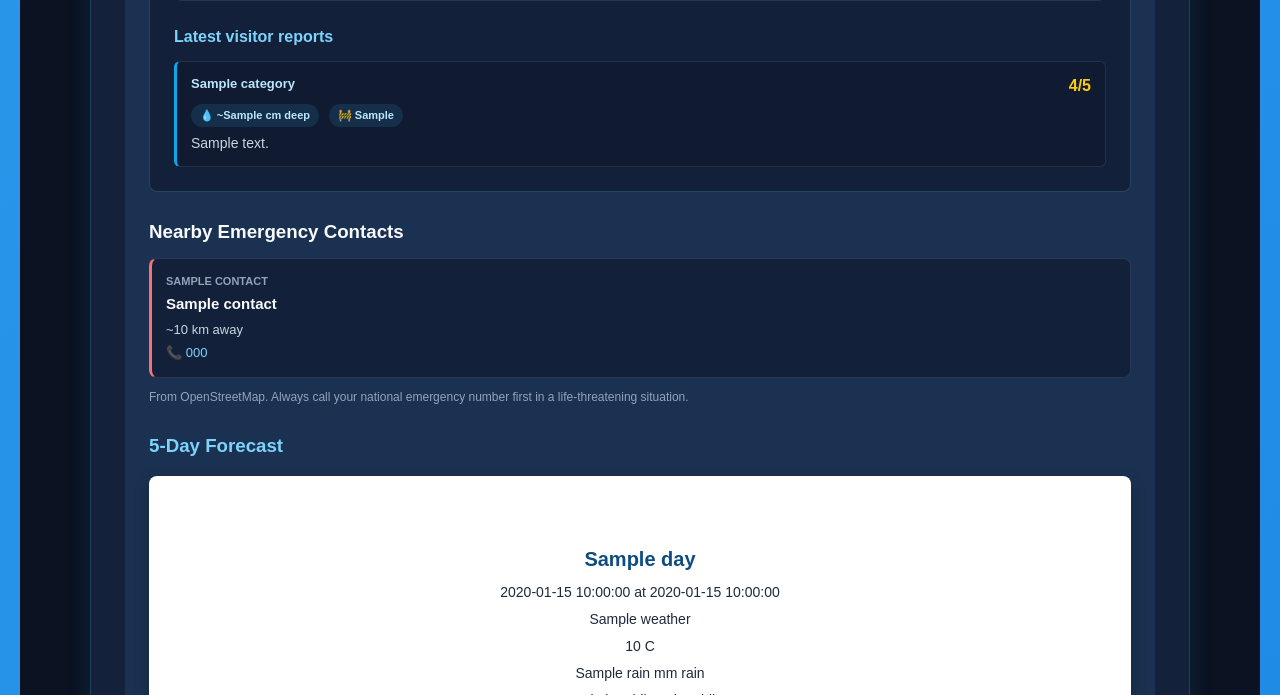
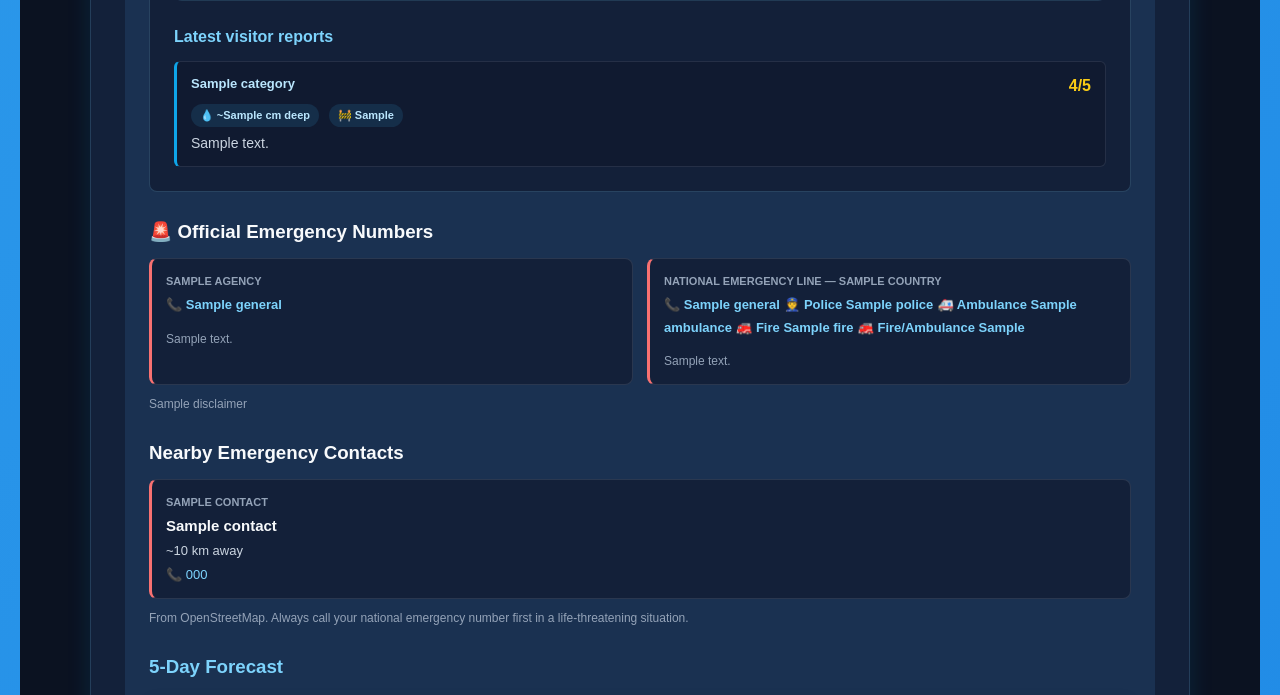
Before and after one commit to Showdaddy-byte/FloodGuard-AI, a Flask app: template templates/index.html in a window 1280 px wide. Shown: the part 5805-6500 px from the top of the page. Run offline with Flask 3, Linux system fonts and the light colour scheme; the template is opened without the code that fills it: most values are stand-ins (such as "Sample title", 1, 10 or a date in 2020).

Commit message:
Milestone 1 - Backend improvements and maintenance

```diff
--- a/app.py
+++ b/app.py
@@ -3180,6 +3180,100 @@ def get_regional_flood_context(country_code, city_label):
     }
 
 
+# ---------------------------------------------------------------------------
+# Official emergency telephone numbers — a static, curated supplement to the
+# live OSM-based "nearest facility" lookup above (fetch_emergency_contacts).
+# This exists specifically because the live OSM lookup depends on Overpass
+# being reachable and rate-limit-free at the moment of the request, which in
+# production has proven unreliable; these numbers work regardless of
+# Overpass's status, since they're static reference data, not a live query.
+#
+# Every number below is sourced from an official government/agency page or
+# a reputable secondary source, not invented — matching the same
+# never-fabricate-contact-details principle already used in
+# fetch_emergency_contacts(). Coverage is intentionally incomplete rather
+# than guessed: NATIONAL_EMERGENCY_NUMBERS covers commonly-known, well
+# -documented national lines for the countries in MONITORED_LOCATIONS plus
+# a few other major countries; STATE_EMERGENCY_NUMBERS currently only has a
+# verified entry for Lagos State, Nigeria (source: lasema.lagosstate.gov.ng)
+# as the flagship example. Extend both dicts as more state/province-level
+# numbers get verified — do not add entries here without a real source.
+# ---------------------------------------------------------------------------
+NATIONAL_EMERGENCY_NUMBERS = {
+    "NG": {"general": "112", "notes": "112 connects to police, fire, medical, and disaster response nationwide."},
+    "US": {"general": "911"},
+    "CA": {"general": "911"},
+    "GB": {"general": "999", "notes": "112 also works nationwide."},
+    "IE": {"general": "112", "notes": "999 also works nationwide."},
+    "AU": {"general": "000", "notes": "112 also works from mobile phones."},
+    "NZ": {"general": "111"},
+    "IN": {"general": "112", "notes": "Unifies former separate lines: police 100, fire 101, ambulance 108."},
+    "PK": {"general": "15", "notes": "Rescue services (Punjab and other provinces) — 1122."},
+    "BD": {"general": "999"},
+    "PH": {"general": "911"},
+    "ID": {"general": "112", "notes": "Police direct line — 110."},
+    "TH": {"police": "191", "fire": "199", "ambulance": "1669"},
+    "VN": {"police": "113", "fire": "114", "ambulance": "115", "notes": "112 also in use nationwide."},
+    "CN": {"police": "110", "ambulance": "120", "fire": "119"},
+    "JP": {"police": "110", "fire_ambulance": "119"},
+    "KR": {"police": "112", "fire_ambulance": "119"},
+    "EG": {"police": "122", "ambulance": "123", "fire": "180"},
+    "ZA": {"general": "10111", "ambulance": "10177", "notes": "112 also works from mobile phones."},
+    "KE": {"general": "999", "notes": "112 also works nationwide."},
+    "GH": {"general": "112"},
+    "BR": {"police": "190", "ambulance": "192", "fire": "193"},
+    "AR": {"general": "911"},
+    "IT": {"general": "112", "police": "113", "fire": "115", "ambulance": "118"},
+    "NL": {"general": "112"},
+    "DE": {"general": "112", "police": "110"},
+}
+
+# (country_code, normalized state/region name) -> agency info. Matched via
+# normalize_city() against the "state" field OpenWeather's geocoder returns,
+# so this only fires when that state name is present and matches.
+STATE_EMERGENCY_NUMBERS = {
+    ("NG", "lagos"): {
+        "agency": "Lagos State Emergency Management Agency (LASEMA)",
+        "general": "112 / 767",
+        "notes": "Toll-free lines for any emergency within Lagos State — disaster response, medical, fire, security.",
+        "source": "lasema.lagosstate.gov.ng",
+    },
+}
+
+
+def get_official_emergency_numbers(country_code, state_name=None):
+    """Looks up static, verified official emergency numbers for a country
+    and, where available, a specific state/region. Returns None if the
+    country isn't in the curated set — this deliberately does not fall back
+    to a generic guess (e.g. assuming 911 or 112 works everywhere), since a
+    wrong emergency number is worse than none."""
+    country_code = (country_code or "").upper()
+    national = NATIONAL_EMERGENCY_NUMBERS.get(country_code)
+
+    state_info = None
+    if state_name:
+        state_key = (country_code, normalize_city(state_name))
+        state_info = STATE_EMERGENCY_NUMBERS.get(state_key)
+        if not state_info:
+            # Loose match: OpenWeather's state names aren't always an exact
+            # match to our keys (e.g. "Lagos State" vs "Lagos") — check
+            # substring containment in both directions before giving up.
+            normalized_input = normalize_city(state_name)
+            for (cc, key_state), info in STATE_EMERGENCY_NUMBERS.items():
+                if cc == country_code and (key_state in normalized_input or normalized_input in key_state):
+                    state_info = info
+                    break
+
+    if not national and not state_info:
+        return None
+
+    return {
+        "national": national,
+        "state": state_info,
+        "disclaimer": "Official reference numbers, not verified live — always confirm locally, as these can change.",
+    }
+
+
 def compute_flood_vulnerability(terrain, slope, water, soil, coastal, earth_engine, historical_reports):
     """Flood VULNERABILITY — how flood-prone this location inherently is —
     as a separate metric from the Live Flood Risk score above. This is
@@ -3331,6 +3425,11 @@ def build_prediction(query):
     soil = classify_soil(clay_percent)
 
     emergency_contacts = geo.get("emergency_contacts", [])
+
+    # Static, verified official emergency numbers — independent of Overpass
+    # entirely, so this reflects even when the live nearest-facility lookup
+    # above is empty or Overpass is temporarily unreachable/rate-limited.
+    official_emergency_numbers = get_official_emergency_numbers(weather.get("country"), place.get("state"))
 
     # Weather, tide, and river discharge genuinely change over time, so
     # these are still fetched fresh on every call.
@@ -3433,6 +3532,7 @@ def build_prediction(query):
         "timeline": timeline,
 
         "emergency_contacts": emergency_contacts,
+        "official_emergency_numbers": official_emergency_numbers,
 
         "historical_reports": historical_reports,
         "earth_engine": earth_engine,
--- a/templates/index.html
+++ b/templates/index.html
@@ -396,6 +396,50 @@
                         </ul>
                     </div>
                 </section>
+
+                {% if prediction.official_emergency_numbers %}
+                <section class="emergency-panel emergency-official-panel">
+                    <h3>🚨 Official Emergency Numbers</h3>
+                    <div class="emergency-grid">
+                        {% if prediction.official_emergency_numbers.state %}
+                        <div class="emergency-card emergency-card-official">
+                            <span class="emergency-label">{{ prediction.official_emergency_numbers.state.agency }}</span>
+                            <strong class="emergency-phone-row">
+                                {% for number in prediction.official_emergency_numbers.state.general.split(' / ') %}
+                                <a href="tel:{{ number }}" class="emergency-phone">📞 {{ number }}</a>
+                                {% endfor %}
+                            </strong>
+                            {% if prediction.official_emergency_numbers.state.notes %}<p class="emergency-note">{{ prediction.official_emergency_numbers.state.notes }}</p>{% endif %}
+                        </div>
+                        {% endif %}
+
+                        {% if prediction.official_emergency_numbers.national %}
+                        <div class="emergency-card emergency-card-official">
+                            <span class="emergency-label">National Emergency Line{% if prediction.country %} — {{ prediction.country }}{% endif %}</span>
+                            <strong class="emergency-phone-row">
+                                {% if prediction.official_emergency_numbers.national.general %}
+                                <a href="tel:{{ prediction.official_emergency_numbers.national.general }}" class="emergency-phone">📞 {{ prediction.official_emergency_numbers.national.general }}</a>
+                                {% endif %}
+                                {% if prediction.official_emergency_numbers.national.police %}
+                                <a href="tel:{{ prediction.official_emergency_numbers.national.police }}" class="emergency-phone">👮 Police {{ prediction.official_emergency_numbers.national.police }}</a>
+                                {% endif %}
+                                {% if prediction.official_emergency_numbers.national.ambulance %}
+                                <a href="tel:{{ prediction.official_emergency_numbers.national.ambulance }}" class="emergency-phone">🚑 Ambulance {{ prediction.official_emergency_numbers.national.ambulance }}</a>
+                                {% endif %}
+                                {% if prediction.official_emergency_numbers.national.fire %}
+                                <a href="tel:{{ prediction.official_emergency_numbers.national.fire }}" class="emergency-phone">🚒 Fire {{ prediction.official_emergency_numbers.national.fire }}</a>
+                                {% endif %}
+                                {% if prediction.official_emergency_numbers.national.fire_ambulance %}
+                                <a href="tel:{{ prediction.official_emergency_numbers.national.fire_ambulance }}" class="emergency-phone">🚒 Fire/Ambulance {{ prediction.official_emergency_numbers.national.fire_ambulance }}</a>
+                                {% endif %}
+                            </strong>
+                            {% if prediction.official_emergency_numbers.national.notes %}<p class="emergency-note">{{ prediction.official_emergency_numbers.national.notes }}</p>{% endif %}
+                        </div>
+                        {% endif %}
+                    </div>
+                    <p class="emergency-note">{{ prediction.official_emergency_numbers.disclaimer }}</p>
+                </section>
+                {% endif %}
 
                 {% if prediction.emergency_contacts %}
                 <section class="emergency-panel">
```
